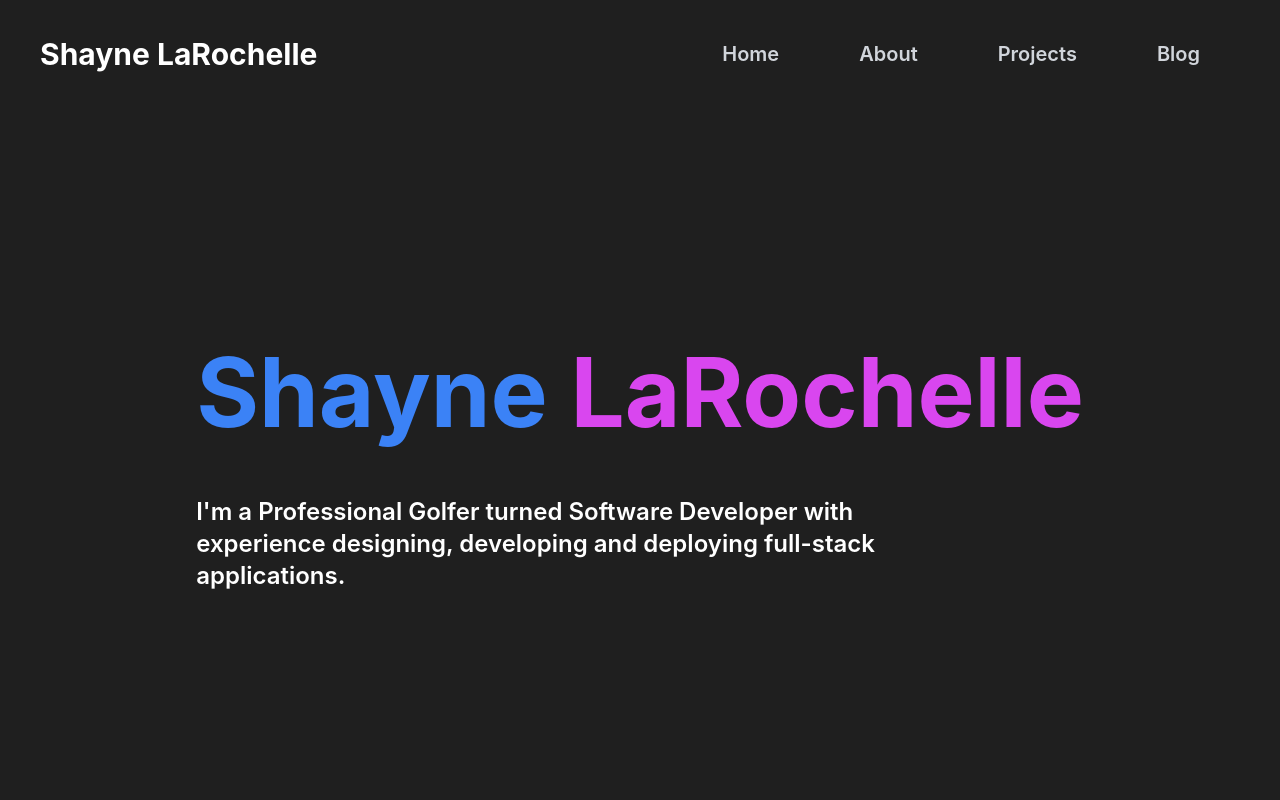
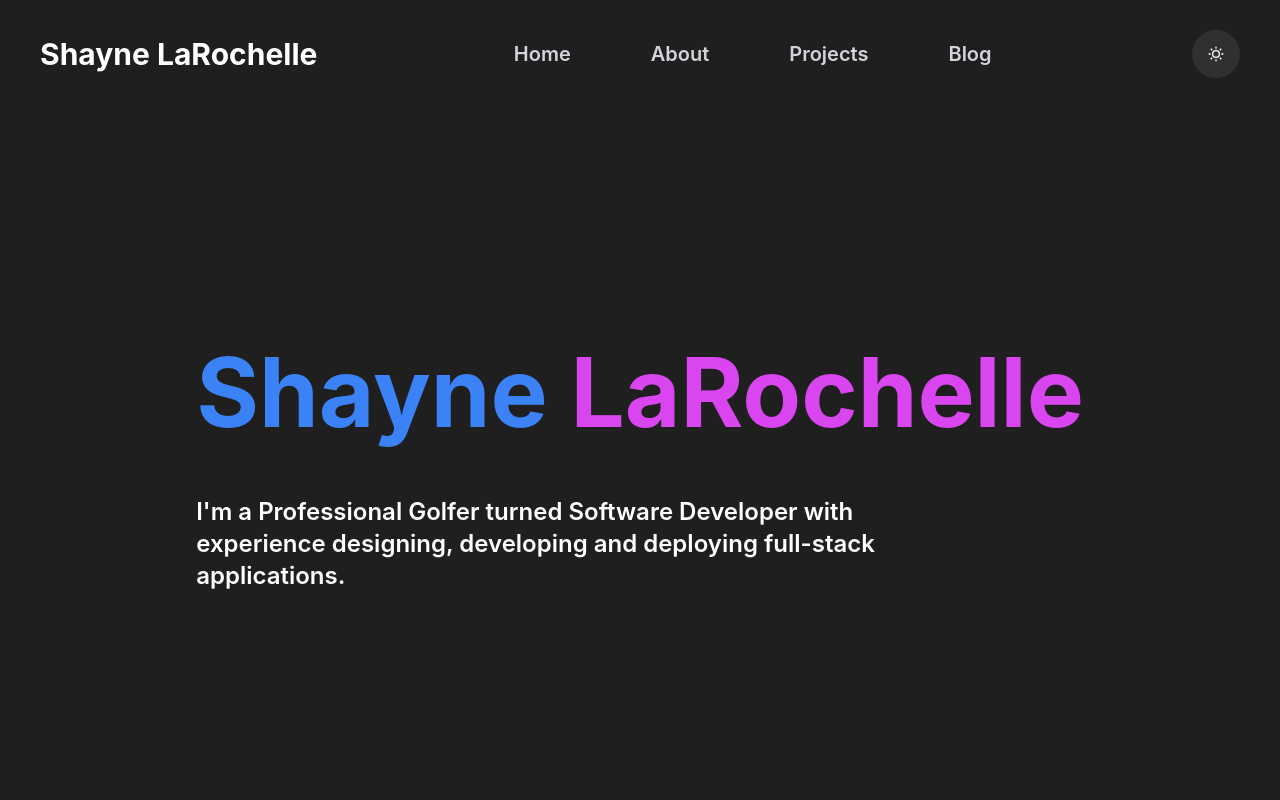
Before and after one commit to shaynelar/shaynelarochelle.com, a Next.js app: page / in a window 1280 px wide. Shown: the top 800 px of the page. Built offline with nearby package versions, Linux system fonts and the light colour scheme.

Commit message:
added context store for theme

```diff
--- a/components/ThemeToggle.tsx
+++ b/components/ThemeToggle.tsx
@@ -10,11 +10,12 @@ export default function ThemeToggle() {
 	}
 	return (
 		<div
-			className={`hidden rounded-full text-center p-4 cursor-pointer ml-1 ${
+			className={`hidden md:block rounded-full text-center p-4 cursor-pointer ml-1 ${
 				isOn ? "bg-dark" : "bg-light"
 			}`}
 			onClick={() => {
 				setIsOn((on) => !on);
+				localStorage.setItem("theme", JSON.stringify(isOn));
 				handleTheme();
 			}}
 		>
--- a/pages/index.tsx
+++ b/pages/index.tsx
@@ -1,6 +1,6 @@
 import type { NextPage } from "next";
 import Head from "next/head";
-import React from "react";
+import React, { useEffect } from "react";
 import NavBar from "../components/NavBar";
 import HeroSection from "../components/HeroSection";
 import AboutSection from "../components/AboutSection";
@@ -10,6 +10,10 @@ import BlogSection from "../components/BlogSection";
 import Footer from "../components/Footer";
 
 const Home: NextPage = () => {
+	useEffect(() => {
+		const theme = localStorage.getItem("theme");
+		console.log(theme);
+	},[]);
 	return (
 		<>
 			<Head>
--- a/pages/projects/[project].tsx
+++ b/pages/projects/[project].tsx
@@ -20,9 +20,9 @@ export default function Project({ projects }: { projects: IProjects[] }) {
 			<NavBar />
 			<Layout
 				as="section"
-				className="min-h-screen bg-primary p-4 md:py-8 lg:py-14 flex-col flex gap-4 lg:px-44 xl:px-60 md:px-24 px-10 sm:px-14 "
+				className="min-h-screen  p-4 md:py-8 lg:py-14 flex-col flex gap-4 lg:px-44 xl:px-60 md:px-24 px-10 sm:px-14 "
 			>
-				<Heading className="text-white lg:text-5xl">
+				<Heading className="dark:text-white text-primary lg:text-5xl">
 					{pageData.about.title}
 				</Heading>
 				{pageData.about.url ? (
```
